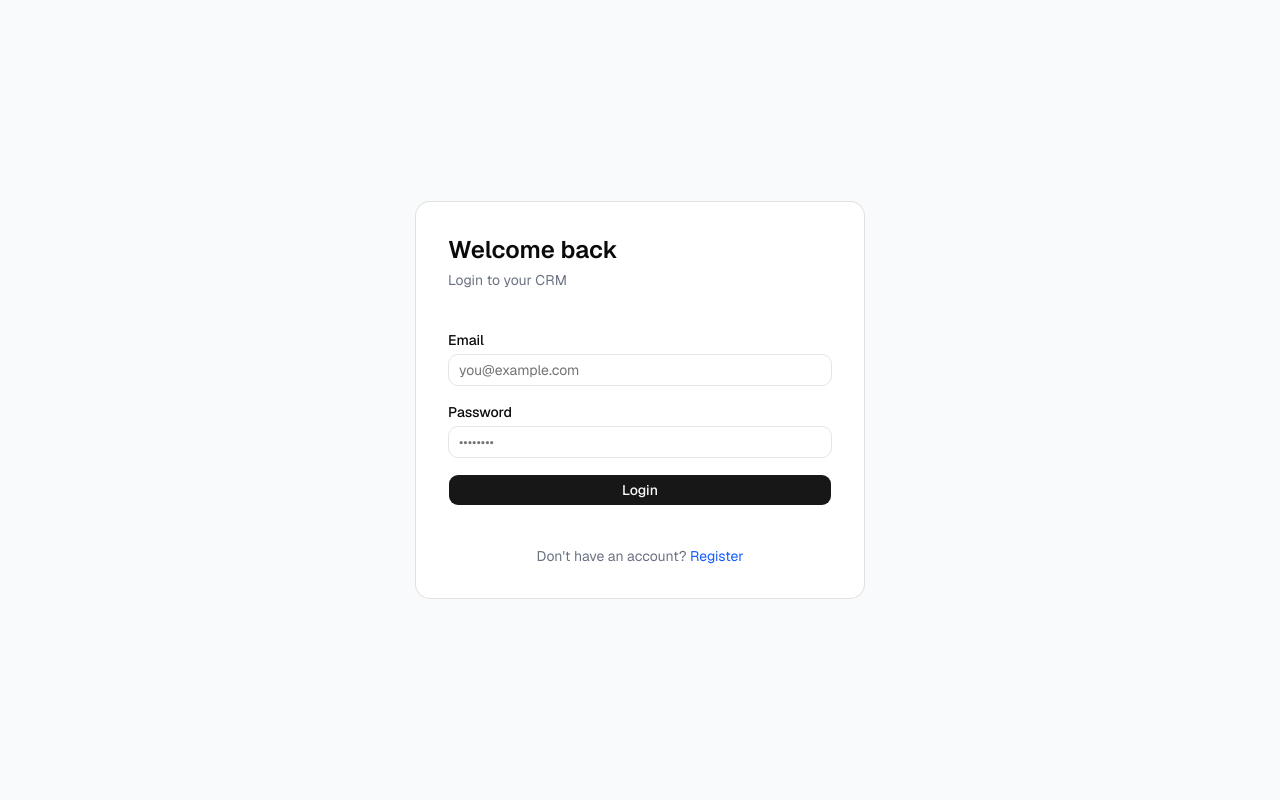
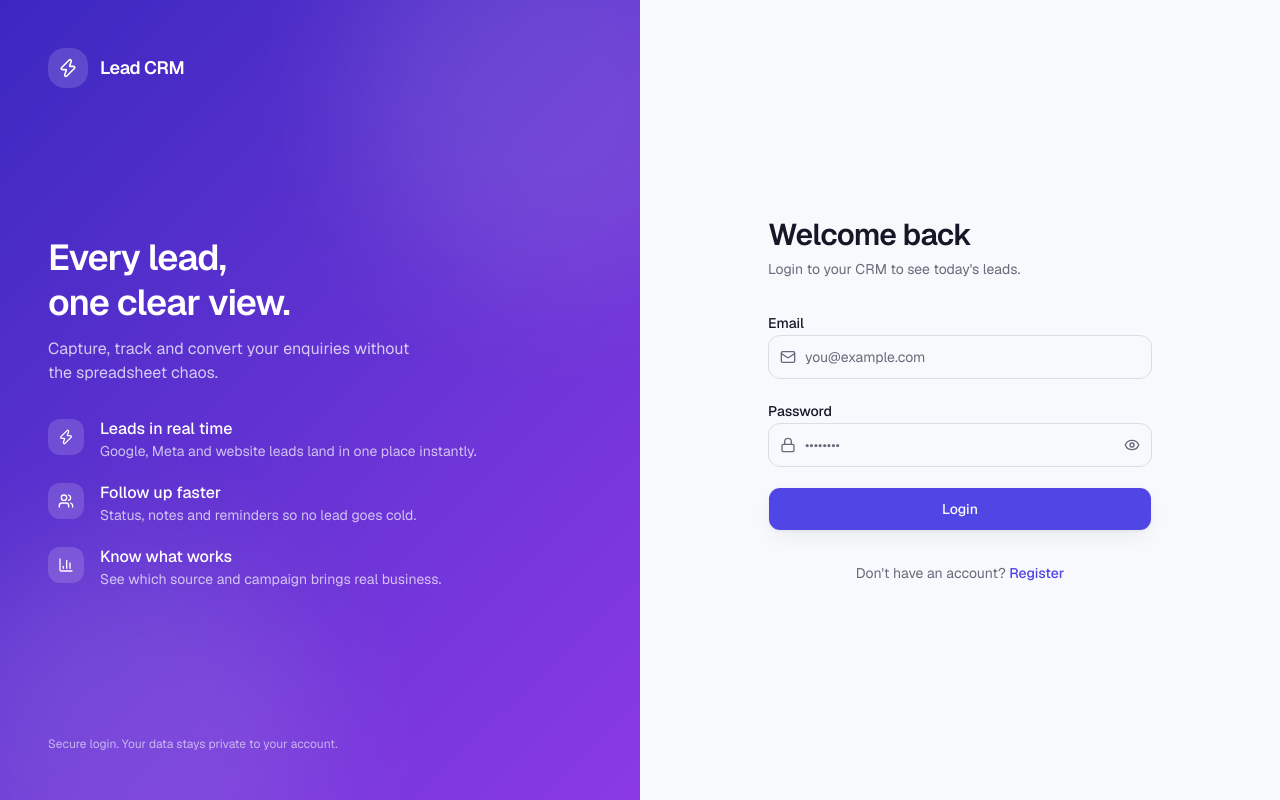
Before and after one commit to AnkitSDA/crm-saas, a Next.js app in the folder frontend/: page /login in a window 1280 px wide. Built offline with nearby package versions, Linux system fonts and the light colour scheme; no server answers.

Commit message:
ui: indigo theme and new login page

```diff
--- a/frontend/app/globals.css
+++ b/frontend/app/globals.css
@@ -49,49 +49,49 @@
 }
 
 :root {
-  --background: oklch(1 0 0);
-  --foreground: oklch(0.145 0 0);
+  --background: oklch(0.982 0.004 270);
+  --foreground: oklch(0.21 0.03 275);
   --card: oklch(1 0 0);
-  --card-foreground: oklch(0.145 0 0);
+  --card-foreground: oklch(0.21 0.03 275);
   --popover: oklch(1 0 0);
-  --popover-foreground: oklch(0.145 0 0);
-  --primary: oklch(0.205 0 0);
+  --popover-foreground: oklch(0.21 0.03 275);
+  --primary: oklch(0.51 0.23 277);
   --primary-foreground: oklch(0.985 0 0);
-  --secondary: oklch(0.97 0 0);
-  --secondary-foreground: oklch(0.205 0 0);
-  --muted: oklch(0.97 0 0);
-  --muted-foreground: oklch(0.556 0 0);
-  --accent: oklch(0.97 0 0);
-  --accent-foreground: oklch(0.205 0 0);
+  --secondary: oklch(0.96 0.015 275);
+  --secondary-foreground: oklch(0.32 0.1 277);
+  --muted: oklch(0.965 0.008 270);
+  --muted-foreground: oklch(0.53 0.025 270);
+  --accent: oklch(0.95 0.03 277);
+  --accent-foreground: oklch(0.36 0.15 277);
   --destructive: oklch(0.577 0.245 27.325);
-  --border: oklch(0.922 0 0);
-  --input: oklch(0.922 0 0);
-  --ring: oklch(0.708 0 0);
-  --chart-1: oklch(0.87 0 0);
-  --chart-2: oklch(0.556 0 0);
-  --chart-3: oklch(0.439 0 0);
-  --chart-4: oklch(0.371 0 0);
-  --chart-5: oklch(0.269 0 0);
-  --radius: 0.625rem;
-  --sidebar: oklch(0.985 0 0);
-  --sidebar-foreground: oklch(0.145 0 0);
-  --sidebar-primary: oklch(0.205 0 0);
+  --border: oklch(0.92 0.01 270);
+  --input: oklch(0.9 0.012 270);
+  --ring: oklch(0.6 0.19 277);
+  --chart-1: oklch(0.62 0.2 277);
+  --chart-2: oklch(0.7 0.15 200);
+  --chart-3: oklch(0.72 0.17 150);
+  --chart-4: oklch(0.78 0.16 75);
+  --chart-5: oklch(0.65 0.22 20);
+  --radius: 0.75rem;
+  --sidebar: oklch(0.985 0.004 270);
+  --sidebar-foreground: oklch(0.21 0.03 275);
+  --sidebar-primary: oklch(0.51 0.23 277);
   --sidebar-primary-foreground: oklch(0.985 0 0);
-  --sidebar-accent: oklch(0.97 0 0);
-  --sidebar-accent-foreground: oklch(0.205 0 0);
-  --sidebar-border: oklch(0.922 0 0);
-  --sidebar-ring: oklch(0.708 0 0);
+  --sidebar-accent: oklch(0.95 0.03 277);
+  --sidebar-accent-foreground: oklch(0.36 0.15 277);
+  --sidebar-border: oklch(0.92 0.01 270);
+  --sidebar-ring: oklch(0.6 0.19 277);
 }
 
 .dark {
-  --background: oklch(0.145 0 0);
-  --foreground: oklch(0.985 0 0);
-  --card: oklch(0.205 0 0);
+  --background: oklch(0.16 0.02 275);
+  --foreground: oklch(0.97 0.005 270);
+  --card: oklch(0.21 0.025 275);
   --card-foreground: oklch(0.985 0 0);
   --popover: oklch(0.205 0 0);
   --popover-foreground: oklch(0.985 0 0);
-  --primary: oklch(0.922 0 0);
-  --primary-foreground: oklch(0.205 0 0);
+  --primary: oklch(0.68 0.19 277);
+  --primary-foreground: oklch(0.15 0.02 277);
   --secondary: oklch(0.269 0 0);
   --secondary-foreground: oklch(0.985 0 0);
   --muted: oklch(0.269 0 0);
@@ -127,4 +127,19 @@
   html {
     @apply font-sans;
   }
+  ::selection {
+    background: oklch(0.51 0.23 277 / 0.2);
+  }
+  body {
+    -webkit-font-smoothing: antialiased;
+  }
 }
+
+@layer utilities {
+  .shadow-soft {
+    box-shadow: 0 1px 2px oklch(0.3 0.05 275 / 0.04), 0 8px 24px -8px oklch(0.3 0.05 275 / 0.1);
+  }
+  .bg-brand-gradient {
+    background: linear-gradient(135deg, oklch(0.42 0.22 277), oklch(0.55 0.24 300));
+  }
+}
--- a/frontend/app/login/page.tsx
+++ b/frontend/app/login/page.tsx
@@ -3,17 +3,25 @@ import { useState } from "react";
 import { useRouter } from "next/navigation";
 import { Button } from "@/components/ui/button";
 import { Input } from "@/components/ui/input";
-import { Card } from "@/components/ui/card";
 import { toast } from "sonner";
+import { Mail, Lock, Eye, EyeOff, Zap, BarChart3, Users } from "lucide-react";
 import api from "@/lib/api";
+
+const features = [
+  { icon: Zap, title: "Leads in real time", text: "Google, Meta and website leads land in one place instantly." },
+  { icon: Users, title: "Follow up faster", text: "Status, notes and reminders so no lead goes cold." },
+  { icon: BarChart3, title: "Know what works", text: "See which source and campaign brings real business." },
+];
 
 export default function LoginPage() {
   const router = useRouter();
   const [email, setEmail] = useState("");
   const [password, setPassword] = useState("");
+  const [showPassword, setShowPassword] = useState(false);
   const [loading, setLoading] = useState(false);
 
-  async function handleLogin() {
+  async function handleLogin(e?: React.FormEvent) {
+    e?.preventDefault();
     setLoading(true);
     try {
       const res = await api.post("/auth/login", { email, password });
@@ -34,44 +42,119 @@ export default function LoginPage() {
   }
 
   return (
-    <div className="min-h-screen flex items-center justify-center bg-gray-50">
-      <Card className="w-full max-w-md p-8 space-y-6">
+    <div className="min-h-screen grid lg:grid-cols-2 bg-background">
+      {/* Brand panel (hidden on mobile) */}
+      <div className="relative hidden lg:flex flex-col justify-between overflow-hidden bg-brand-gradient p-12 text-white">
+        <div className="pointer-events-none absolute -top-24 -right-24 h-96 w-96 rounded-full bg-white/10 blur-3xl" />
+        <div className="pointer-events-none absolute -bottom-32 -left-16 h-96 w-96 rounded-full bg-white/10 blur-3xl" />
+
+        <div className="relative flex items-center gap-3">
+          <div className="flex h-10 w-10 items-center justify-center rounded-xl bg-white/15 backdrop-blur">
+            <Zap className="h-5 w-5" />
+          </div>
+          <span className="text-lg font-semibold tracking-tight">Lead CRM</span>
+        </div>
+
+        <div className="relative space-y-8">
+          <div className="space-y-3">
+            <h2 className="text-4xl font-semibold leading-tight tracking-tight">
+              Every lead,
+              <br />
+              one clear view.
+            </h2>
+            <p className="max-w-sm text-white/75">
+              Capture, track and convert your enquiries without the spreadsheet chaos.
+            </p>
+          </div>
+          <ul className="space-y-5">
+            {features.map(({ icon: Icon, title, text }) => (
+              <li key={title} className="flex gap-4">
+                <div className="mt-0.5 flex h-9 w-9 shrink-0 items-center justify-center rounded-lg bg-white/15">
+                  <Icon className="h-4 w-4" />
+                </div>
                 <div>
-          <h1 className="text-2xl font-semibold">Welcome back</h1>
-          <p className="text-sm text-gray-500 mt-1">Login to your CRM</p>
+                  <p className="font-medium">{title}</p>
+                  <p className="text-sm text-white/70">{text}</p>
                 </div>
-        <div className="space-y-4">
-          <div>
-            <label className="text-sm font-medium">Email</label>
+              </li>
+            ))}
+          </ul>
+        </div>
+
+        <p className="relative text-xs text-white/60">Secure login. Your data stays private to your account.</p>
+      </div>
+
+      {/* Form panel */}
+      <div className="flex items-center justify-center px-6 py-12">
+        <div className="w-full max-w-sm space-y-8">
+          <div className="flex items-center gap-2.5 lg:hidden">
+            <div className="flex h-9 w-9 items-center justify-center rounded-xl bg-brand-gradient text-white">
+              <Zap className="h-4 w-4" />
+            </div>
+            <span className="font-semibold tracking-tight">Lead CRM</span>
+          </div>
+
+          <div className="space-y-1.5">
+            <h1 className="text-3xl font-semibold tracking-tight">Welcome back</h1>
+            <p className="text-sm text-muted-foreground">Login to your CRM to see today&apos;s leads.</p>
+          </div>
+
+          <form onSubmit={handleLogin} className="space-y-5">
+            <div className="space-y-1.5">
+              <label htmlFor="email" className="text-sm font-medium">Email</label>
+              <div className="relative">
+                <Mail className="pointer-events-none absolute left-3 top-1/2 h-4 w-4 -translate-y-1/2 text-muted-foreground" />
                 <Input
+                  id="email"
                   type="email"
+                  autoComplete="email"
                   placeholder="you@example.com"
                   value={email}
                   onChange={(e) => setEmail(e.target.value)}
-              className="mt-1"
+                  className="h-11 pl-9"
+                  required
                 />
               </div>
-          <div>
-            <label className="text-sm font-medium">Password</label>
+            </div>
+
+            <div className="space-y-1.5">
+              <label htmlFor="password" className="text-sm font-medium">Password</label>
+              <div className="relative">
+                <Lock className="pointer-events-none absolute left-3 top-1/2 h-4 w-4 -translate-y-1/2 text-muted-foreground" />
                 <Input
-              type="password"
+                  id="password"
+                  type={showPassword ? "text" : "password"}
+                  autoComplete="current-password"
                   placeholder="••••••••"
                   value={password}
                   onChange={(e) => setPassword(e.target.value)}
-              className="mt-1"
+                  className="h-11 pl-9 pr-10"
+                  required
                 />
+                <button
+                  type="button"
+                  onClick={() => setShowPassword((v) => !v)}
+                  className="absolute right-3 top-1/2 -translate-y-1/2 text-muted-foreground hover:text-foreground"
+                  aria-label={showPassword ? "Hide password" : "Show password"}
+                >
+                  {showPassword ? <EyeOff className="h-4 w-4" /> : <Eye className="h-4 w-4" />}
+                </button>
               </div>
-          <Button className="w-full" onClick={handleLogin} disabled={loading}>
+            </div>
+
+            <Button type="submit" className="h-11 w-full text-sm font-medium shadow-soft" disabled={loading}>
               {loading ? "Logging in..." : "Login"}
             </Button>
-        </div>
-        <p className="text-sm text-center text-gray-500">
+          </form>
+
+          <p className="text-center text-sm text-muted-foreground">
             Don&apos;t have an account?{" "}
-          <a href="/register" className="text-blue-600 hover:underline">
+            <a href="/register" className="font-medium text-primary hover:underline">
               Register
             </a>
           </p>
-      </Card>
+        </div>
+      </div>
     </div>
   );
 }
```
Lines whose indentation alone changed are shown as unchanged.
